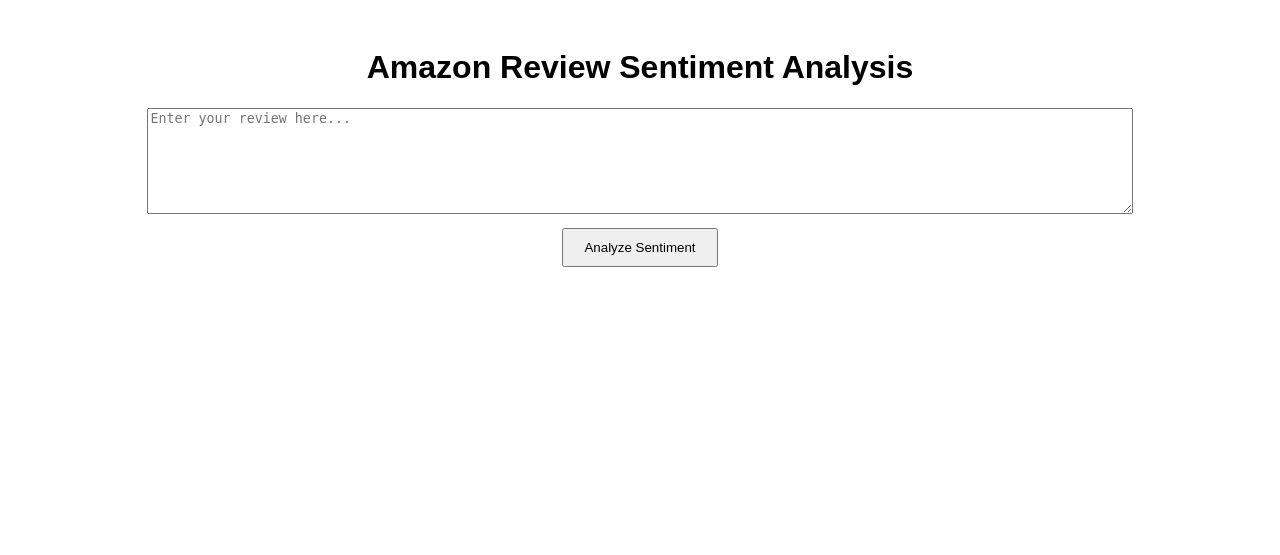
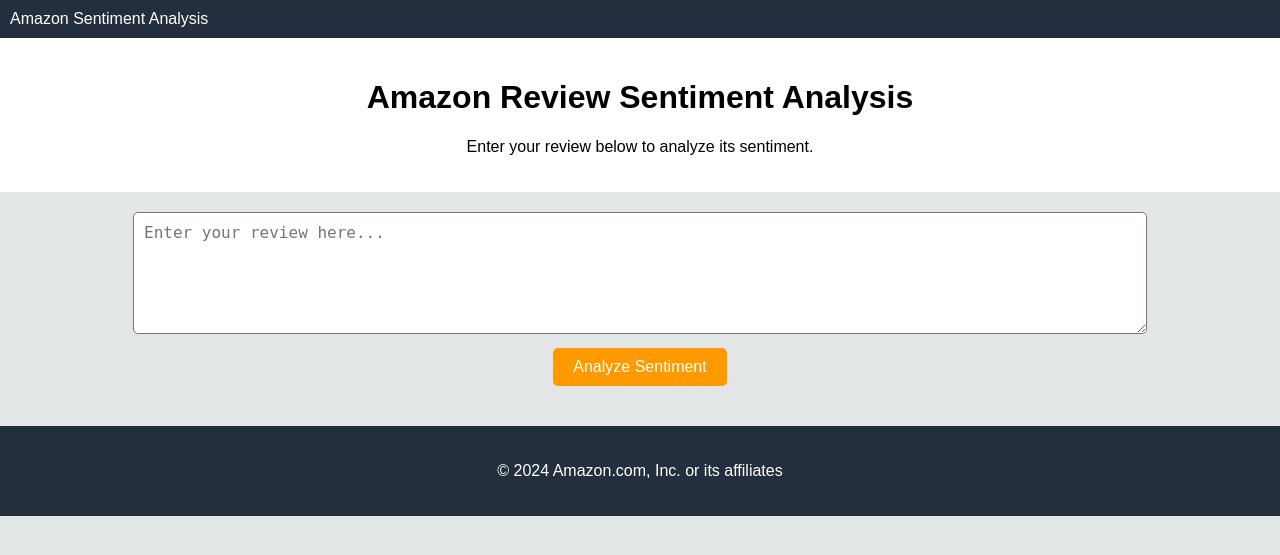
Before and after one commit to Karan-Bhatia01/AmazonReview_Analysis, a Flask app: page / in a window 1280 px wide. Shown: the top 555 px of the page. Run offline with Flask 3, Linux system fonts and the light colour scheme; parts of the project's set-up code (start-up, migrations or seed data) failed here and were passed over; some libraries are stand-ins or nearby versions.

Commit message:
Your commit message

```diff
--- a/templates/predict.html
+++ b/templates/predict.html
@@ -3,22 +3,85 @@
 <head>
     <meta charset="UTF-8">
     <meta name="viewport" content="width=device-width, initial-scale=1.0">
-    <title>Sentiment Analysis</title>
+    <title>Amazon Review Sentiment Analysis</title>
+    <link rel="stylesheet" href="https://cdnjs.cloudflare.com/ajax/libs/font-awesome/6.6.0/css/all.min.css">
     <style>
-        body { font-family: Arial, sans-serif; text-align: center; padding: 20px; }
-        textarea { width: 80%; height: 100px; }
-        button { padding: 10px 20px; margin-top: 10px; }
-        h3 { color: blue; }
+        body {
+            font-family: Arial, sans-serif;
+            margin: 0;
+            padding: 0;
+            background-color: #E3E6E6;
+        }
+        .navbar {
+            display: flex;
+            justify-content: space-between;
+            align-items: center;
+            background-color: #232f3e;
+            padding: 10px;
+            color: white;
+        }
+        .hero-section {
+            text-align: center;
+            padding: 20px;
+            background-color: white;
+        }
+        .review-section {
+            text-align: center;
+            padding: 20px;
+        }
+        textarea {
+            width: 80%;
+            height: 100px;
+            border-radius: 5px;
+            padding: 10px;
+            font-size: 16px;
+        }
+        button {
+            padding: 10px 20px;
+            margin-top: 10px;
+            background-color: #ff9900;
+            border: none;
+            border-radius: 5px;
+            color: white;
+            font-size: 16px;
+            cursor: pointer;
+        }
+        button:hover {
+            background-color: #e68a00;
+        }
+        footer {
+            text-align: center;
+            padding: 20px;
+            background-color: #232f3e;
+            color: white;
+            margin-top: 20px;
+        }
     </style>
 </head>
 <body>
+    <header>
+        <div class="navbar">
+            <div>Amazon Sentiment Analysis</div>
+        </div>
+    </header>
+
+    <div class="hero-section">
         <h1>Amazon Review Sentiment Analysis</h1>
+        <p>Enter your review below to analyze its sentiment.</p>
+    </div>
+
+    <div class="review-section">
         <form action="/predict" method="post">
-        <textarea name="review" placeholder="Enter your review here...">{{ review }}</textarea><br>
+            <textarea name="review" placeholder="Enter your review here..."></textarea><br>
             <button type="submit">Analyze Sentiment</button>
         </form>
         {% if sentiment %}
             <h3>Sentiment: {{ sentiment }}</h3>
         {% endif %}
+    </div>
+
+    <footer>
+        <p>&copy; 2024 Amazon.com, Inc. or its affiliates</p>
+    </footer>
 </body>
 </html>
```
Also changed, not shown: 2 other files. Lines whose indentation alone changed are shown as unchanged.
